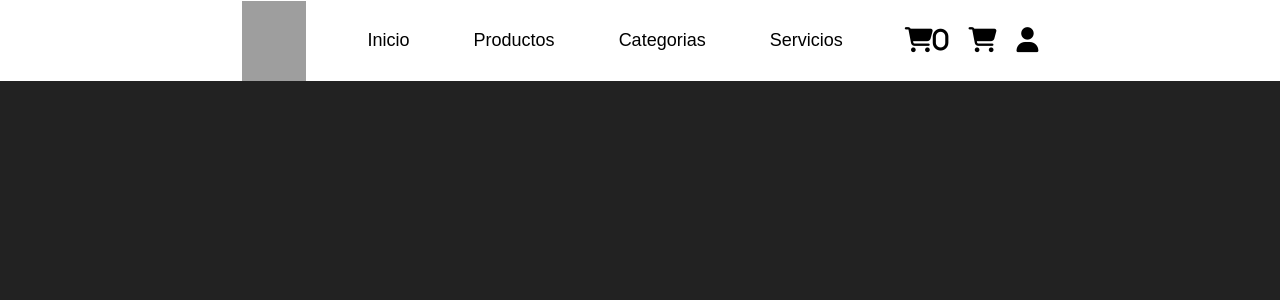
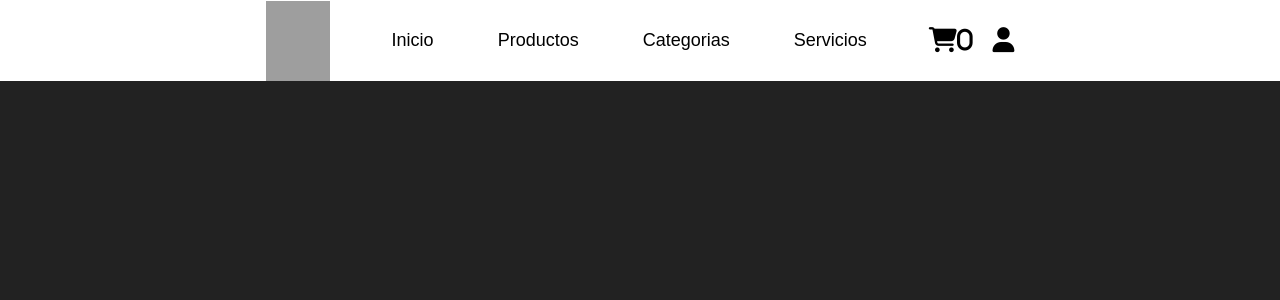
Before and after one commit to metallicamdq/ReactJs, a React (Create React App) app in the folder appjulian/: page / in a window 1280 px wide. Shown: the top 300 px of the page. Built offline with nearby package versions, Linux system fonts and the light colour scheme; grey boxes are pictures that could not be loaded.

Commit message:
version 2.1

```diff
--- a/appjulian/src/components/navbar.js
+++ b/appjulian/src/components/navbar.js
@@ -13,7 +13,6 @@ const Navbar =()=>{
                 <li className="nav-menu_li"><a href="#">Servicios</a></li>
             </ul>
             <CartWidget />
-            <button className="btn-interaz" ><i class="fa-solid fa-cart-shopping"></i></button>
             <button  className="btn-interaz"><i class="fa-solid fa-user"></i></button>
         </nav>
     );
```
